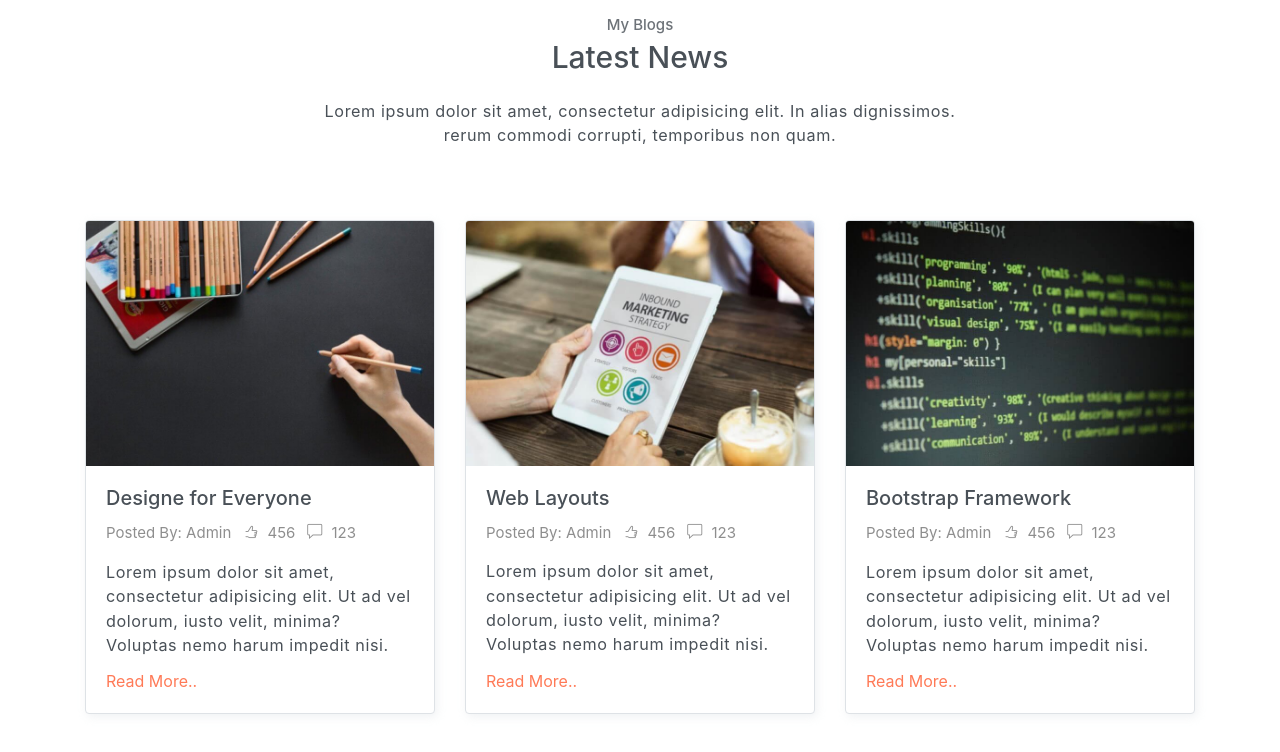
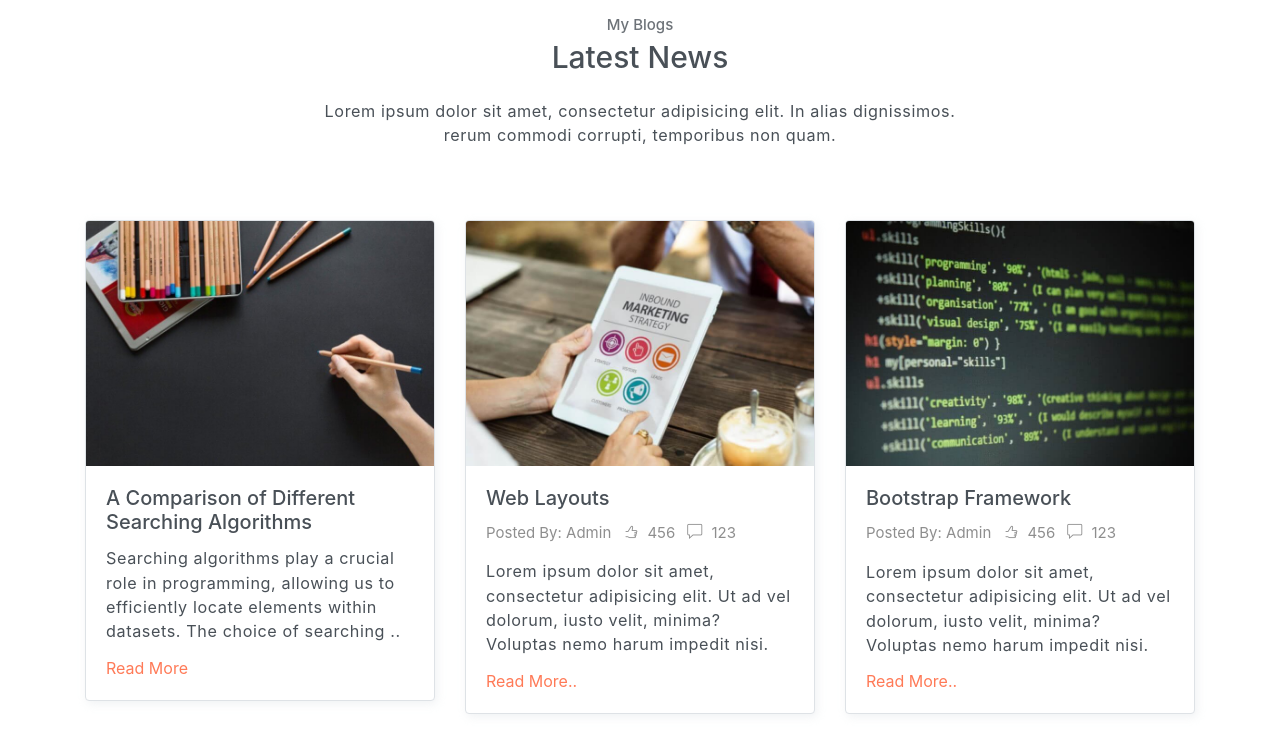
Before and after one commit to maruf119459/protfolio-for-google-sit, a website: page public_html/blog.html in a window 1280 px wide. Drawn offline with Linux system fonts and the light colour scheme.

Commit message:
Update blog.html

```diff
--- a/public_html/blog.html
+++ b/public_html/blog.html
@@ -28,15 +28,9 @@
                     <div class="card border mb-4">
                         <img src="assets/imgs/blog-1.jpg" alt="" class="card-img-top w-100">
                         <div class="card-body">
-                            <h5 class="card-title">Designe for Everyone</h5>
-                            <div class="post-details">
-                                <a href="javascript:void(0)">Posted By: Admin</a>
-                                <a href="javascript:void(0)"><i class="ti-thumb-up"></i> 456</a>
-                                <a href="javascript:void(0)"><i class="ti-comment"></i> 123</a>
-                            </div>
-                            <p>Lorem ipsum dolor sit amet, consectetur adipisicing elit. Ut ad vel dolorum, iusto velit,
-                                minima? Voluptas nemo harum impedit nisi.</p>
-                            <a href="javascript:void(0)">Read More..</a>
+                            <h5 class="card-title">A Comparison of Different Searching Algorithms</h5>
+                            <p>Searching algorithms play a crucial role in programming, allowing us to efficiently locate elements within datasets. The choice of searching ..</p>
+                            <a href="https://sites.google.com/view/md-mdmohiuddin-maruf-site/top-10-essential-tools-every-web-designer-should-know">Read More</a>
                         </div>
                     </div>
                 </div>
```
